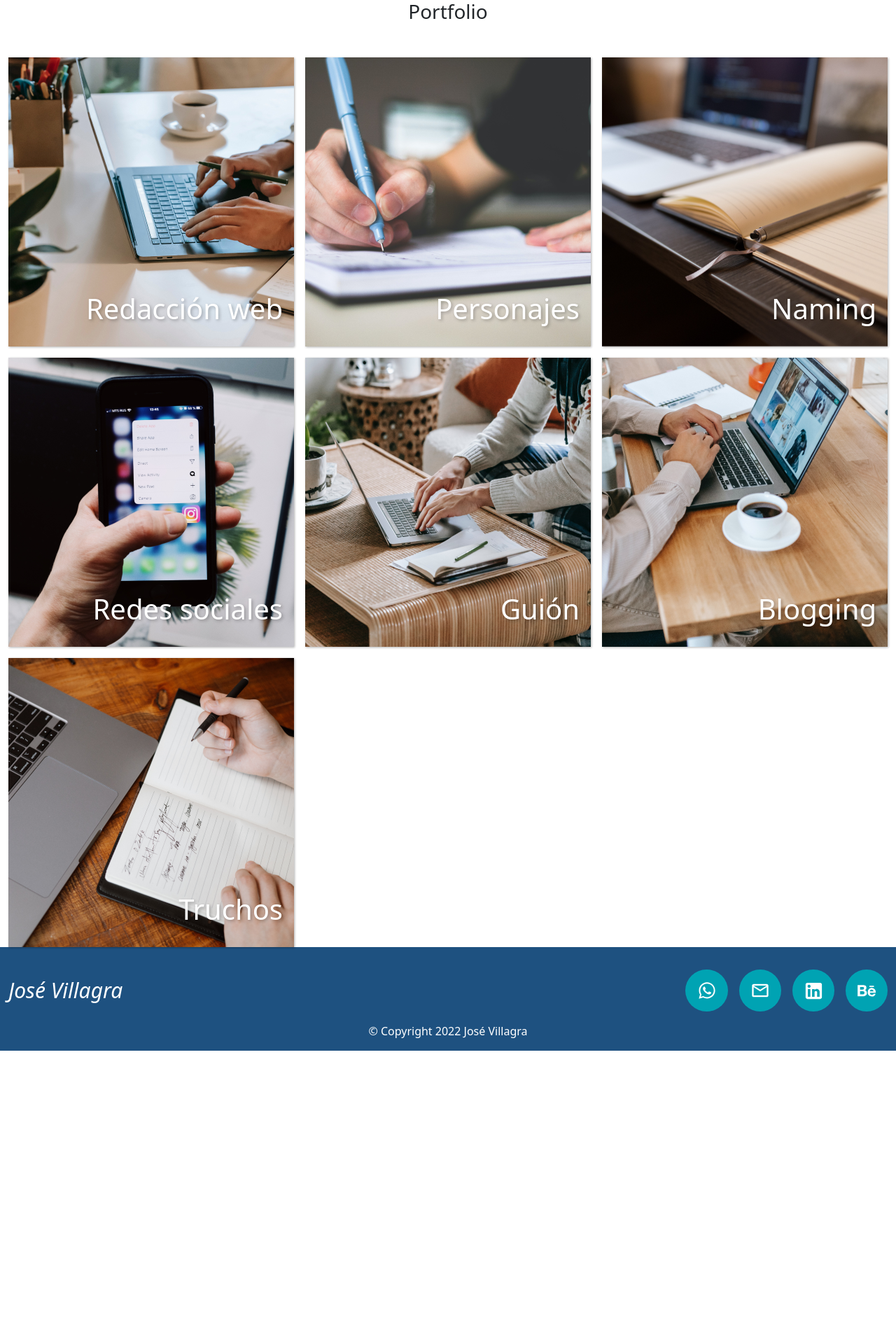
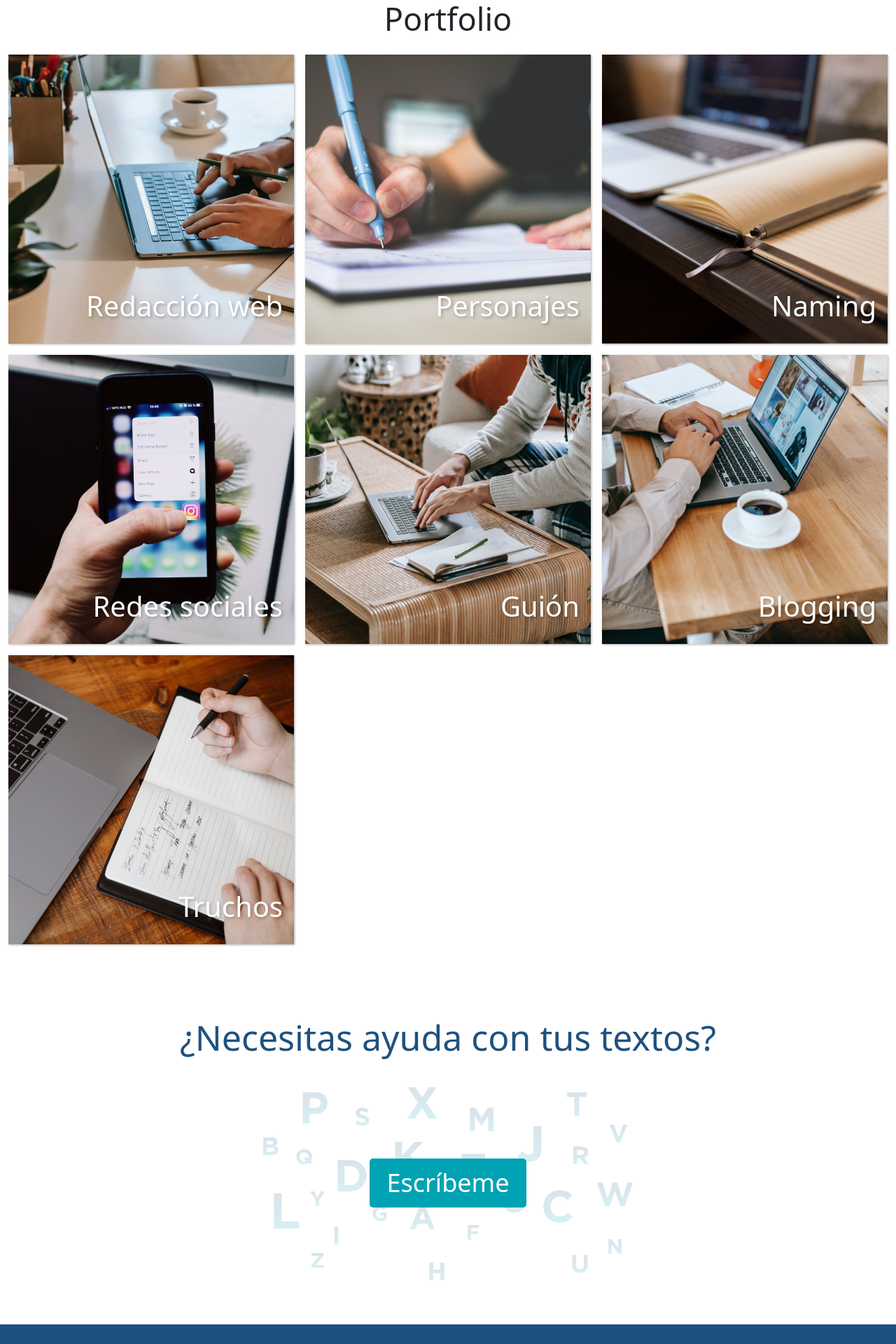
Before and after one commit to LucasZorzin/proyecto-jose, a React (Create React App) app: page / in a window 1280 px wide. Shown: the top 1920 px of the page at 70% size. Before the commit the page ends 1501 px from the top, so only its background shows below. Built offline with nearby package versions, Linux system fonts and the light colour scheme.

Commit message:
section ayuda

```diff
--- a/src/components/BtnCustom/BtnCustom.jsx
+++ b/src/components/BtnCustom/BtnCustom.jsx
@@ -2,9 +2,13 @@ import "./BtnCustom.scss";
 
 import React from "react";
 
-function BtnCustom({ text, onClick }) {
+function BtnCustom({ text, onClick, fontSize }) {
   return (
-    <button className="btn__custom" onClick={onClick}>
+    <button
+      className="btn__custom"
+      onClick={onClick}
+      style={{ fontSize: fontSize ? fontSize : "auto" }}
+    >
       {text}
     </button>
   );
--- a/src/components/Portfolio/Portfolio.jsx
+++ b/src/components/Portfolio/Portfolio.jsx
@@ -1,19 +1,38 @@
 import "./Portfolio.scss";
 
+import BtnCustom from "../BtnCustom/BtnCustom";
 import Card from "../Card/Card";
 import React from "react";
 import { categorias } from "../../data/portfolioData";
 
 function Portfolio() {
+  function btnSize() {
+    const innerWidth = window.innerWidth;
+
+    if (innerWidth >= 415) {
+      return 36;
+    } else {
+      return 18;
+    }
+  }
+
   return (
     <section className="container-fluid portfolio__container">
-      <h3 className="text-center mb-5">Portfolio</h3>
+      <h3 className="text-center mb-4 portfolio__text">Portfolio</h3>
 
       <section className="cards__container">
         {categorias.map((cat) => (
           <Card key={cat.id} {...cat} />
         ))}
       </section>
+
+      <section className="ayuda__container d-flex flex-column align-items-center">
+        <p>¿Necesitas ayuda con tus textos?</p>
+
+        <div className="img__container d-flex justify-content-center align-items-center mb-5">
+          <BtnCustom text={"Escríbeme"} fontSize={btnSize()} />
+        </div>
+      </section>
     </section>
   );
 }
--- a/src/components/Portfolio/Portfolio.scss
+++ b/src/components/Portfolio/Portfolio.scss
@@ -1,15 +1,70 @@
+.portfolio__container {
+  .portfolio__text {
+    font-size: 45px;
+    font-weight: 400;
+  }
+
   .cards__container {
     display: grid;
     grid-template-columns: repeat(3, 1fr);
     grid-gap: 1rem;
+  }
+
+  .ayuda__container {
+    margin-top: 6rem;
+
+    p {
+      font-size: 50px;
+      color: rgba(30, 81, 128, 1);
+      text-align: center;
+    }
+
+    .img__container {
+      background-image: url("../../assets/svg/grupo-letras.svg");
+      background-size: contain;
+      width: 538px;
+      height: 308px;
+    }
+  }
 
   // tablet
   @media only screen and (max-width: 835px) {
+    .portfolio__text {
+      font-size: 40px;
+    }
+    .cards__container {
       grid-template-columns: repeat(2, 1fr);
+    }
+    .ayuda__container {
+      margin-top: 6rem;
+
+      p {
+        font-size: 45px;
+      }
+    }
   }
 
   // mobile
   @media only screen and (max-width: 415px) {
+    .portfolio__text {
+      font-size: 32px;
+    }
+
+    .cards__container {
       grid-template-columns: 1fr;
     }
+
+    .ayuda__container {
+      margin-top: 6rem;
+
+      p {
+        font-size: 32px;
       }
+
+      .img__container {
+        width: 327px;
+        height: 190px;
+      }
+    }
+  }
+}
```
Also changed, not shown: src/assets/svg/grupo-letras.svg (added). Lines whose indentation alone changed are shown as unchanged.
